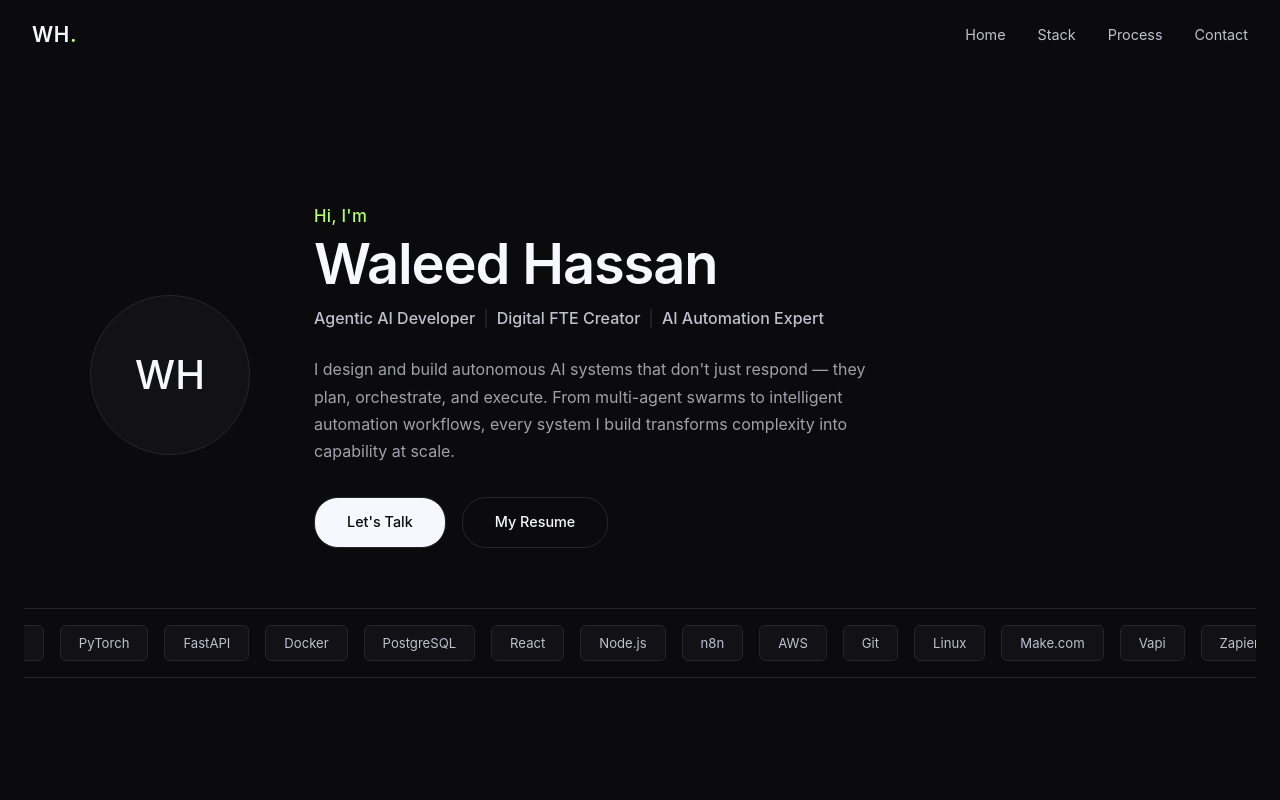
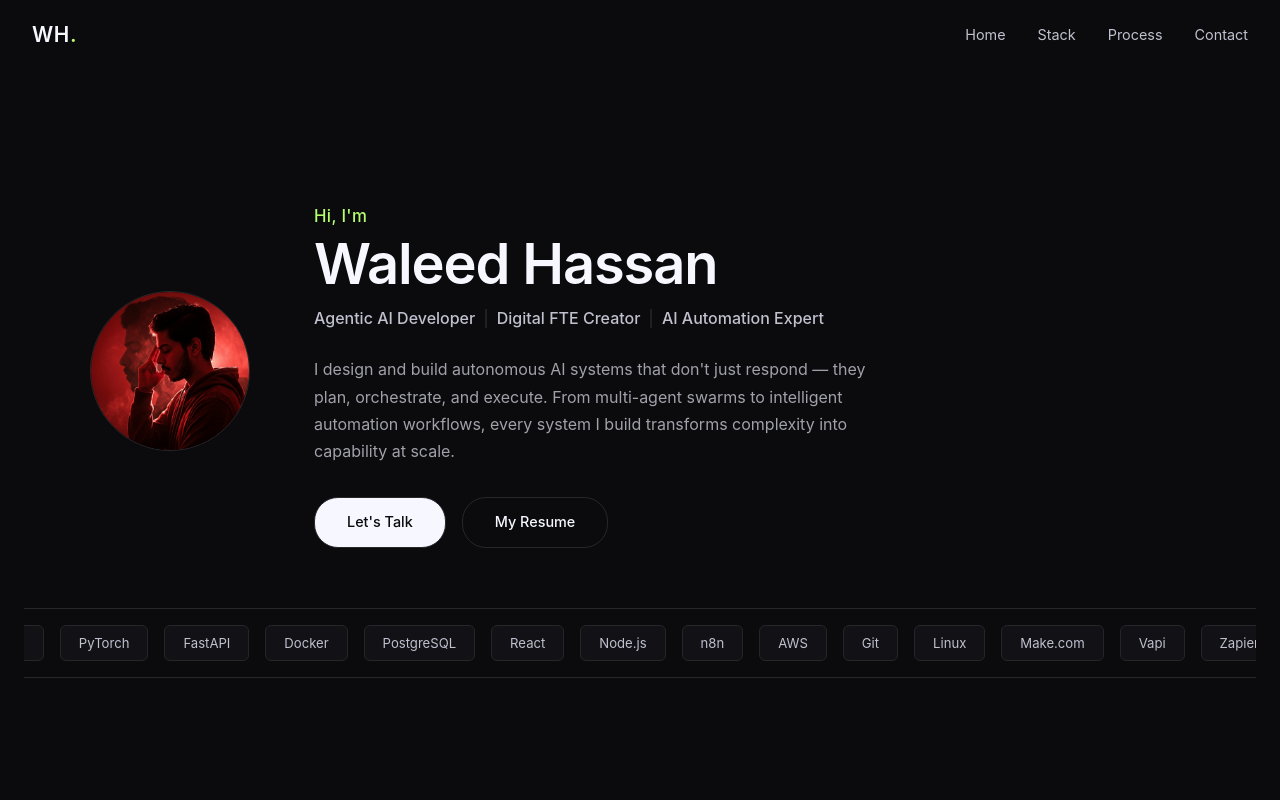
Before and after one commit to waleed260/waleed-portfolio, a React (Vite) app: page / in a window 1280 px wide. Shown: the top 800 px of the page. Built offline with nearby package versions, Linux system fonts and the light colour scheme.

Commit message:
Add profile photo to hero avatar

```diff
--- a/src/App.css
+++ b/src/App.css
@@ -112,11 +112,8 @@ h2 {
 .hero-avatar {
   width: 160px; height: 160px;
   border-radius: 50%;
-  background: var(--card);
+  object-fit: cover;
   border: 1px solid var(--border);
-  display: flex; align-items: center; justify-content: center;
-  font-size: 2.5rem; font-weight: 500;
-  color: var(--text);
 }
 .hero-right { flex: 1; }
 .hero-greeting {
--- a/src/App.jsx
+++ b/src/App.jsx
@@ -62,7 +62,7 @@ function Hero() {
     <section id="hero" className="hero">
       <div className="hero-inner">
         <div className="hero-left">
-          <div className="hero-avatar">WH</div>
+          <img src="/profile.png" alt="Waleed Hassan" className="hero-avatar" />
         </div>
         <div className="hero-right">
           <p className="hero-greeting">Hi, I&apos;m</p>
```
Also changed, not shown: public/profile.png (added).
